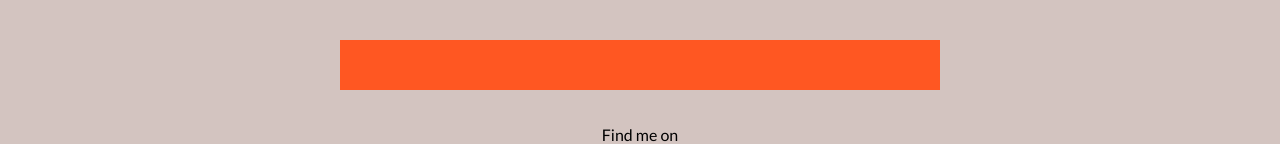
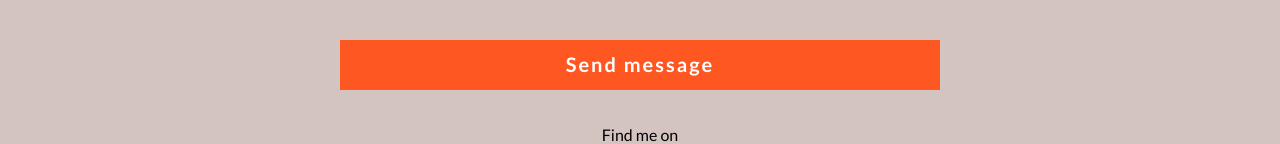
Before and after one commit to DennisPierins/portfolio-website, a plain HTML site: page contact.html in a window 1280 px wide. Shown: the part 860-1004 px from the top of the page. Drawn offline with nearby package versions, Linux system fonts and the light colour scheme.

Commit message:
Change color form .submit

```diff
--- a/css/styles.css
+++ b/css/styles.css
@@ -143,7 +143,7 @@
 form .submit {
   background: #ff5722;
   border-color: transparent;
-  color: transparent;
+  color: #fff;
   font-size: 20px;
   font-weight: bold;
   letter-spacing: 2px;
--- a/css/styles.production.css
+++ b/css/styles.production.css
@@ -112,8 +112,8 @@
   /* width of the border, type, color */
   border-bottom: 2px solid rgba(0, 0, 0, 0.3);
   -webkit-transition-duration: 1s;
-       -o-transition-duration: 1s;
-          transition-duration: 1s;
+  -o-transition-duration: 1s;
+  transition-duration: 1s;
   -webkit-transition-property: opacity;
   -o-transition-property: opacity;
   transition-property: opacity;
@@ -174,7 +174,7 @@
 form .submit {
   background: #ff5722;
   border-color: transparent;
-  color: transparent;
+  color: #fff;
   font-size: 20px;
   font-weight: bold;
   letter-spacing: 2px;
```
